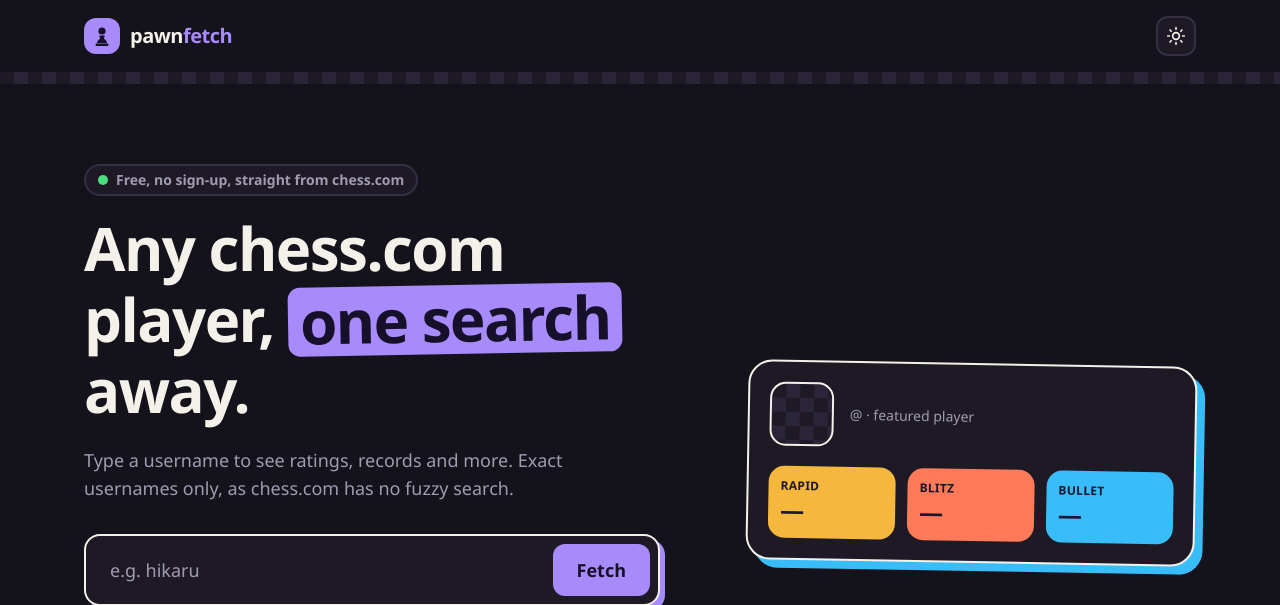
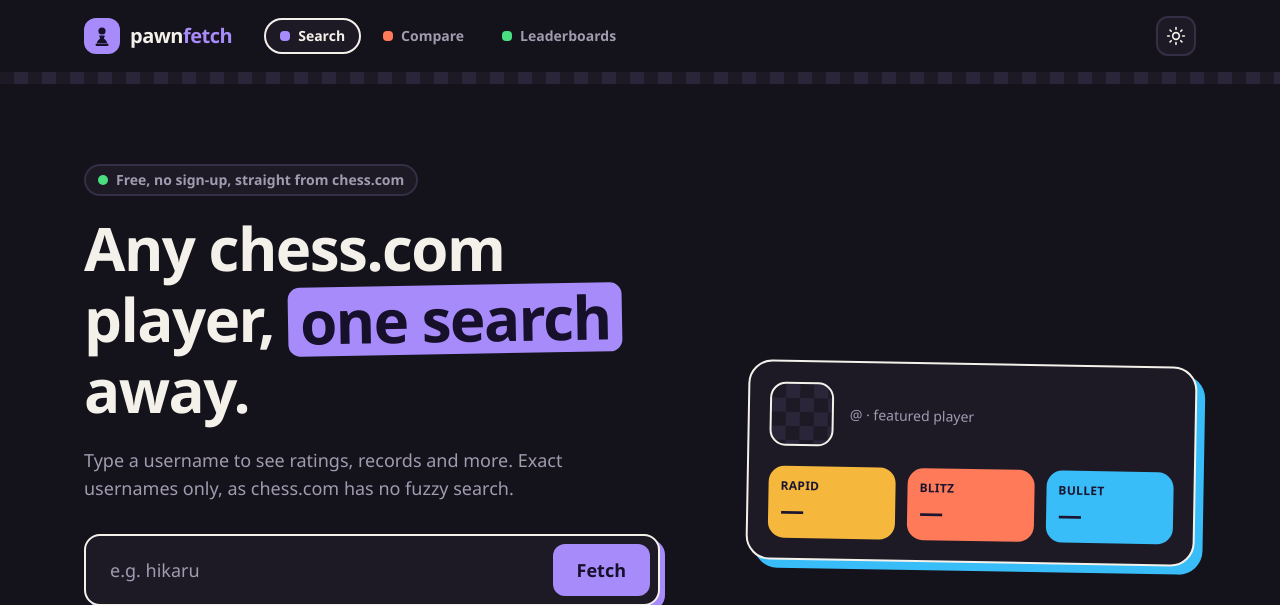
Before and after one commit to thegreekgoat98/pawnfetch, a FastAPI app: page / in a window 1280 px wide. Shown: the top 605 px of the page. Run offline with FastAPI, Linux system fonts and the light colour scheme.

Commit message:
feat(web): add main navigation to the header

```diff
--- a/web/app/templates/base.html
+++ b/web/app/templates/base.html
@@ -13,14 +13,33 @@
   <script src="{{ url_for('static', path='js/app.js') }}?v={{ asset_version('js/app.js') }}" defer></script>
 </head>
 <body class="flex min-h-screen flex-col bg-bg font-sans text-ink antialiased">
+  {% set path = request.url.path %}
+  {% set nav = [
+    ("Search", "/", "bg-accent", path == "/" or path.startswith("/search") or path.startswith("/player/")),
+    ("Compare", "/compare", "bg-blitz", path.startswith("/compare")),
+    ("Leaderboards", "/leaderboards", "bg-daily", path.startswith("/leaderboards")),
+  ] %}
   <header>
-    <div class="mx-auto flex w-full max-w-6xl items-center justify-between px-5 py-4">
+    <div class="mx-auto flex w-full max-w-6xl flex-wrap items-center justify-between gap-x-8 gap-y-3 px-5 py-4">
       <a href="/" class="flex items-center gap-2.5 text-xl font-black tracking-tight">
         <span class="grid size-9 place-items-center rounded-xl bg-accent text-accent-ink">
           <svg viewBox="0 0 24 24" class="size-6" fill="currentColor" aria-hidden="true"><circle cx="12" cy="7" r="3.6"/><path d="M9.2 11.5h5.6l-.9 3.2c1.6.7 2.9 2.3 3.2 4.3H6.9c.3-2 1.6-3.6 3.2-4.3z"/><rect x="5.5" y="19.5" width="13" height="2.5" rx="1.2"/></svg>
         </span>
         <span>pawn<span class="text-accent">fetch</span></span>
       </a>
+      {# On phones the nav drops to its own row under the logo; from sm up it sits beside the logo. #}
+      <nav aria-label="Main" class="order-last w-full sm:order-none sm:w-auto sm:flex-1">
+        <ul class="flex gap-1.5 overflow-x-auto">
+          {% for label, href, chip, active in nav %}
+          <li>
+            <a href="{{ href }}"{% if active %} aria-current="page"{% endif %}
+               class="flex items-center gap-2 whitespace-nowrap rounded-full border-2 px-3.5 py-1.5 text-sm font-bold {{ 'border-ink bg-surface text-ink' if active else 'border-transparent text-muted hover:border-line hover:text-ink' }}">
+              <span class="size-2.5 rounded-sm {{ chip }}"></span>{{ label }}
+            </a>
+          </li>
+          {% endfor %}
+        </ul>
+      </nav>
       <div class="flex items-center gap-2">
         <button type="button" data-theme-toggle aria-label="Toggle light and dark theme" class="grid size-10 place-items-center rounded-xl border-2 border-line bg-surface hover:border-accent">
           <svg class="theme-icon-sun size-5" viewBox="0 0 24 24" fill="none" stroke="currentColor" stroke-width="2" stroke-linecap="round" aria-hidden="true"><circle cx="12" cy="12" r="4"/><path d="M12 2v2M12 20v2M4.9 4.9l1.4 1.4M17.7 17.7l1.4 1.4M2 12h2M20 12h2M4.9 19.1l1.4-1.4M17.7 6.3l1.4-1.4"/></svg>
```
Also changed, not shown: tests/test_web.py (+25 -1 lines), web/app/static/css/app.css.
